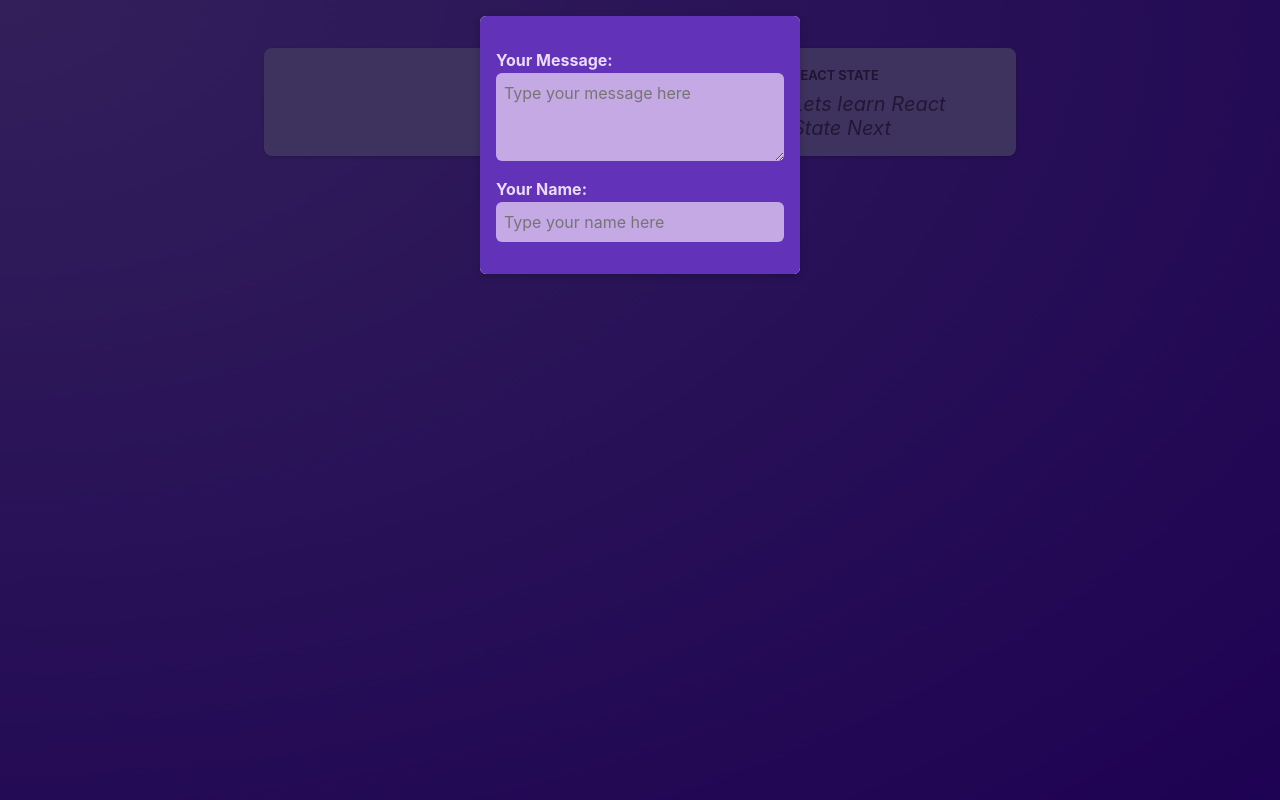
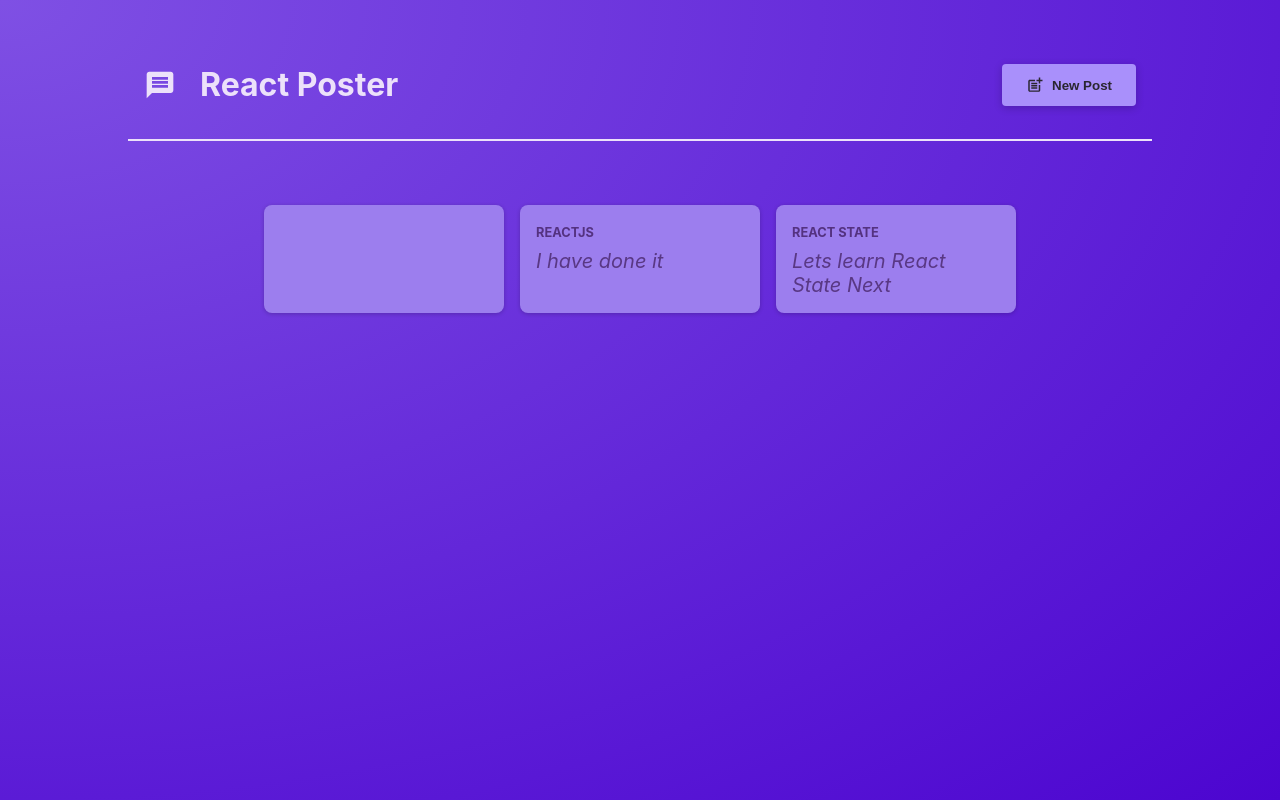
Before and after one commit to rizwath123/React-Basics, a React (Create React App) app in the folder react-with-academind/: page / in a window 1280 px wide. Built offline with nearby package versions, Linux system fonts and the light colour scheme.

Commit message:
header with open and close Moadl added

```diff
--- a/react-with-academind/src/App.js
+++ b/react-with-academind/src/App.js
@@ -2,12 +2,24 @@
 // import './App.css';
 // import { Post } from './Components/Post';
 import { PostsList } from './Components/PostsList';
+import MainHeader from './Components/MainHeader';
+import {useState} from 'react'
+function App() {
+  const [isModalOpen, setISModalOpen] = useState(false)
 
-function App() {
+
+  function showModalHandler(){
+    setISModalOpen(true)
+  }
+    function hideModalHandler() {
+        setISModalOpen(false)
+    }
+
   return (
     <div className="App">
+      <MainHeader onCreatePost={showModalHandler}/>
       <main>
-        <PostsList />
+        <PostsList isPosting={isModalOpen} onStopPosting={hideModalHandler}/>
       </main>
     </div>
   );
--- /dev/null
+++ b/react-with-academind/src/Components/MainHeader.js
@@ -0,0 +1,22 @@
+import { MdPostAdd, MdMessage } from 'react-icons/md';
+
+import classes from './MainHeader.module.css';
+
+function MainHeader({ onCreatePost }) {
+  return (
+    <header className={classes.header}>
+      <h1 className={classes.logo}>
+        <MdMessage />
+        React Poster
+      </h1>
+      <p>
+        <button className={classes.button} onClick={onCreatePost}>
+          <MdPostAdd size={18} />
+          New Post
+        </button>
+      </p>
+    </header>
+  );
+}
+
+export default MainHeader;
--- /dev/null
+++ b/react-with-academind/src/Components/MainHeader.module.css
@@ -0,0 +1,36 @@
+.header {
+    /* padding: 2rem 10%; */
+    margin: 2rem 10%;
+    padding: 1rem;
+    text-align: center;
+    display: flex;
+    justify-content: space-between;
+    align-items: center;
+    border-bottom: 2px solid #ece1fa;
+  }
+
+  .logo {
+    font-size: 2rem;
+    display: flex;
+    gap: 1.5rem;
+    align-items: center;
+    color: #ece1fa;
+  }
+
+  .button {
+    display: inline-flex;
+    align-items: center;
+    gap: 0.5rem;
+    padding: 0.75rem 1.5rem;
+    background-color: #a990fb;
+    color: #2a2630;
+    border: none;
+    border-radius: 4px;
+    box-shadow: 0 2px 8px rgba(0, 0, 0, 0.2);
+    cursor: pointer;
+    font-weight: bold;
+  }
+
+  .button:hover {
+    background-color: #8c6cf7;
+  }
--- a/react-with-academind/src/Components/PostsList.js
+++ b/react-with-academind/src/Components/PostsList.js
@@ -4,13 +4,11 @@
 import { useState } from 'react'
 import Modal from "./Modal"
 
-export function PostsList() {
+export function PostsList({isPosting,onStopPosting}) {
     const [enteredBody, setEnteredBody] = useState('')
     const [enteredName, setEnteredName] = useState('')
-    const [isModalOpen, setISModalOpen] = useState(true)
-    function hideModal() {
-        setISModalOpen(false)
-    }
+
+
 
     function bodyChangeHandler(event) {
         setEnteredBody(event.target.value)
@@ -29,8 +27,8 @@
     // }
     return (
         <div>
-            {isModalOpen && (
-                <Modal onClose={hideModal}>
+            {isPosting && (
+                <Modal onClose={onStopPosting}>
                 <CreatePost
                     onBodyChange={bodyChangeHandler}
                     onNameChange={onNameChangeHandler} />
```
